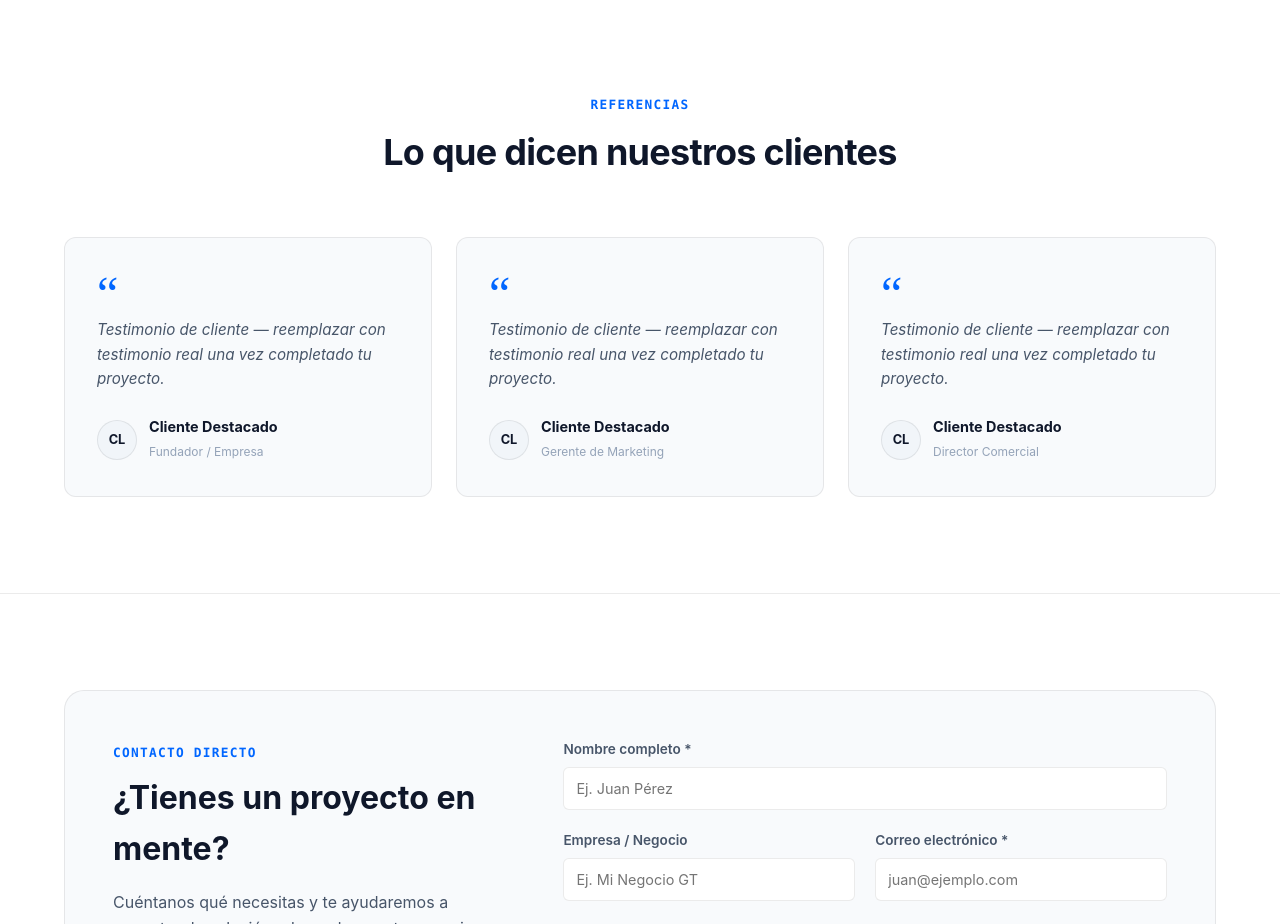
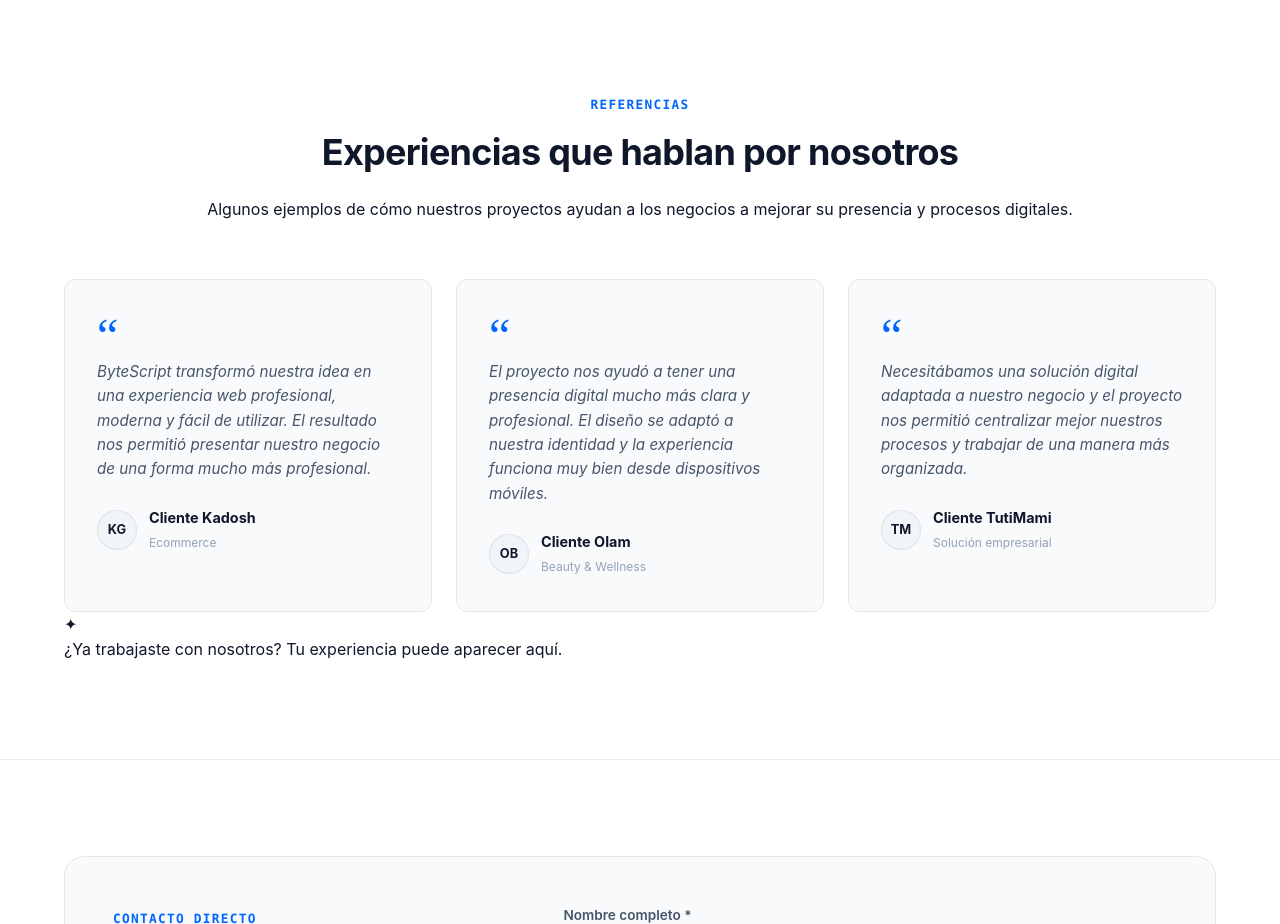
Before and after one commit to TheSilencess/bytescript, a plain HTML site: page index.html in a window 1280 px wide. Shown: the part 6000-6924 px from the top of the page. Drawn offline with Linux system fonts and the light colour scheme.

Commit message:
refactor: i create the feedback seccion

```diff
--- a/index.html
+++ b/index.html
@@ -537,52 +537,95 @@
         </section>
 
     <!-- TESTIMONIOS -->
+
     <section class="section section-bordered">
         <div class="container">
         <div class="section-header text-center fade-in">
             <span class="section-tag">REFERENCIAS</span>
-                    <h2 class="section-title">Lo que dicen nuestros clientes</h2>
+            <h2 class="section-title">Experiencias que hablan por nosotros</h2>
+            <p class="section-description">
+                Algunos ejemplos de cómo nuestros proyectos ayudan a los negocios
+                a mejorar su presencia y procesos digitales.
+            </p>
         </div>
 
         <div class="grid grid-3">
+
+            <!-- TESTIMONIO 1 -->
             <div class="card testimonial-card fade-in">
                 <div class="quote-mark">“</div>
-                        <p class="testimonial-text">Testimonio de cliente — reemplazar con testimonio real una vez completado tu proyecto.</p>
+
+                <p class="testimonial-text">
+                    ByteScript transformó nuestra idea en una experiencia web
+                    profesional, moderna y fácil de utilizar. El resultado nos
+                    permitió presentar nuestro negocio de una forma mucho más
+                    profesional.
+                </p>
+
                 <div class="testimonial-author">
-                            <div class="avatar-placeholder">CL</div>
+                    <div class="avatar-placeholder">KG</div>
+
                     <div>
-                                <strong>Cliente Destacado</strong>
-                                <span>Fundador / Empresa</span>
+                        <strong>Cliente Kadosh</strong>
+                        <span>Ecommerce</span>
                     </div>
                 </div>
             </div>
 
+            <!-- TESTIMONIO 2 -->
             <div class="card testimonial-card fade-in">
                 <div class="quote-mark">“</div>
-                        <p class="testimonial-text">Testimonio de cliente — reemplazar con testimonio real una vez completado tu proyecto.</p>
+
+                <p class="testimonial-text">
+                    El proyecto nos ayudó a tener una presencia digital mucho
+                    más clara y profesional. El diseño se adaptó a nuestra
+                    identidad y la experiencia funciona muy bien desde
+                    dispositivos móviles.
+                </p>
+
                 <div class="testimonial-author">
-                            <div class="avatar-placeholder">CL</div>
+                    <div class="avatar-placeholder">OB</div>
+
                     <div>
-                                <strong>Cliente Destacado</strong>
-                                <span>Gerente de Marketing</span>
+                        <strong>Cliente Olam</strong>
+                        <span>Beauty & Wellness</span>
                     </div>
                 </div>
             </div>
 
+            <!-- TESTIMONIO 3 -->
             <div class="card testimonial-card fade-in">
                 <div class="quote-mark">“</div>
-                        <p class="testimonial-text">Testimonio de cliente — reemplazar con testimonio real una vez completado tu proyecto.</p>
+
+                <p class="testimonial-text">
+                    Necesitábamos una solución digital adaptada a nuestro
+                    negocio y el proyecto nos permitió centralizar mejor
+                    nuestros procesos y trabajar de una manera más organizada.
+                </p>
+
                 <div class="testimonial-author">
-                            <div class="avatar-placeholder">CL</div>
+                    <div class="avatar-placeholder">TM</div>
+
                     <div>
-                                <strong>Cliente Destacado</strong>
-                                <span>Director Comercial</span>
+                        <strong>Cliente TutiMami</strong>
+                        <span>Solución empresarial</span>
                     </div>
                 </div>
             </div>
+
         </div>
+
+    <!-- NOTA PARA DESARROLLO -->
+    <div class="testimonial-note fade-in">
+        <span>✦</span>
+        <p>
+            ¿Ya trabajaste con nosotros? Tu experiencia puede aparecer aquí.
+        </p>
+    </div>
+
 </div>
 </section>
+
 
         <!-- SECCIÓN CONTACTO -->
         <section id="contacto" class="section">
```
Lines whose indentation alone changed are shown as unchanged.
